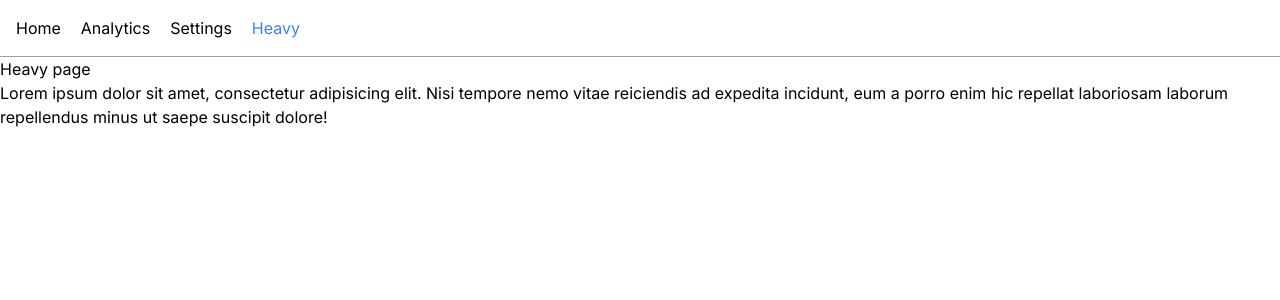
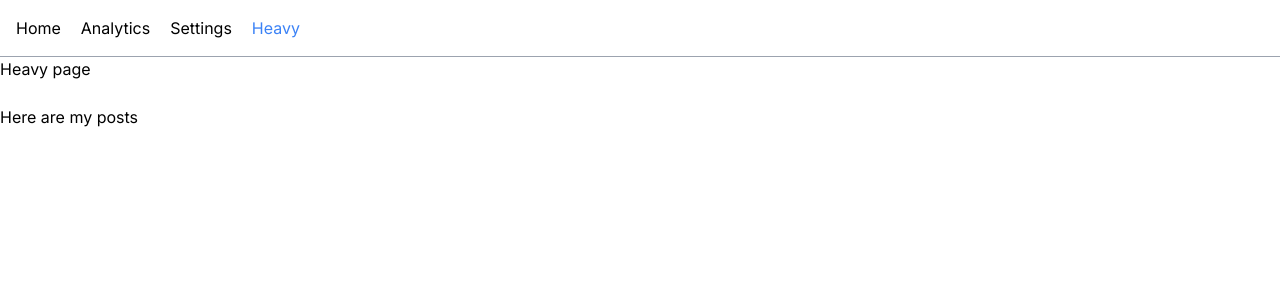
Before and after one commit to uzzal71/complete-nextjs, a Next.js app in the folder next01/: page /heavy in a window 1280 px wide. Shown: the top 300 px of the page. Built offline with nearby package versions, Linux system fonts and the light colour scheme.

Commit message:
Loading & streaming

```diff
--- /dev/null
+++ b/next01/app/components/Posts.js
@@ -0,0 +1,14 @@
+const fetchPosts = async () => {
+  await new Promise((resolve) => {
+    setTimeout(() => {
+      resolve();
+    }, 2000);
+  });
+  return "Here are my posts";
+};
+
+export default async function Posts() {
+  const posts = await fetchPosts();
+
+  return <div className="mt-6">{posts}</div>;
+}
--- a/next01/app/heavy/loading.js
+++ b/next01/app/heavy/loading.js
@@ -1,3 +1,3 @@
-export default function HeavyLoading() {
+export default function Loading() {
   return <div className="text-xl">Loading...</div>;
 }
--- a/next01/app/heavy/page.js
+++ b/next01/app/heavy/page.js
@@ -1,12 +1,13 @@
+import { Suspense } from "react";
+import Posts from "../components/Posts";
+
 export default function Heavy() {
   return (
     <div>
       <h1>Heavy page</h1>
-      <p>
-        Lorem ipsum dolor sit amet, consectetur adipisicing elit. Nisi tempore
-        nemo vitae reiciendis ad expedita incidunt, eum a porro enim hic
-        repellat laboriosam laborum repellendus minus ut saepe suscipit dolore!
-      </p>
+      <Suspense fallback={<h1>Loading posts...</h1>}>
+        <Posts />
+      </Suspense>
     </div>
   );
 }
```
